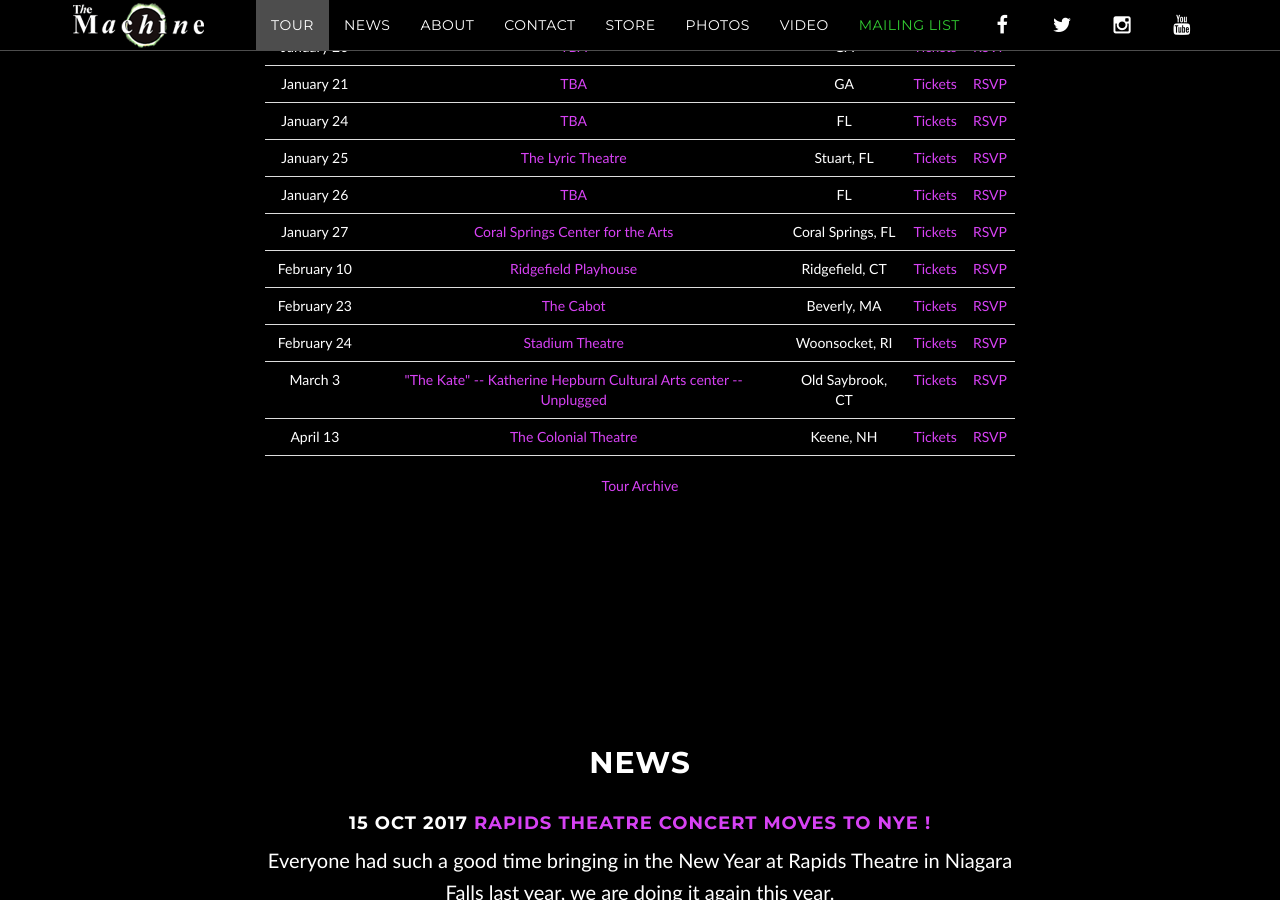
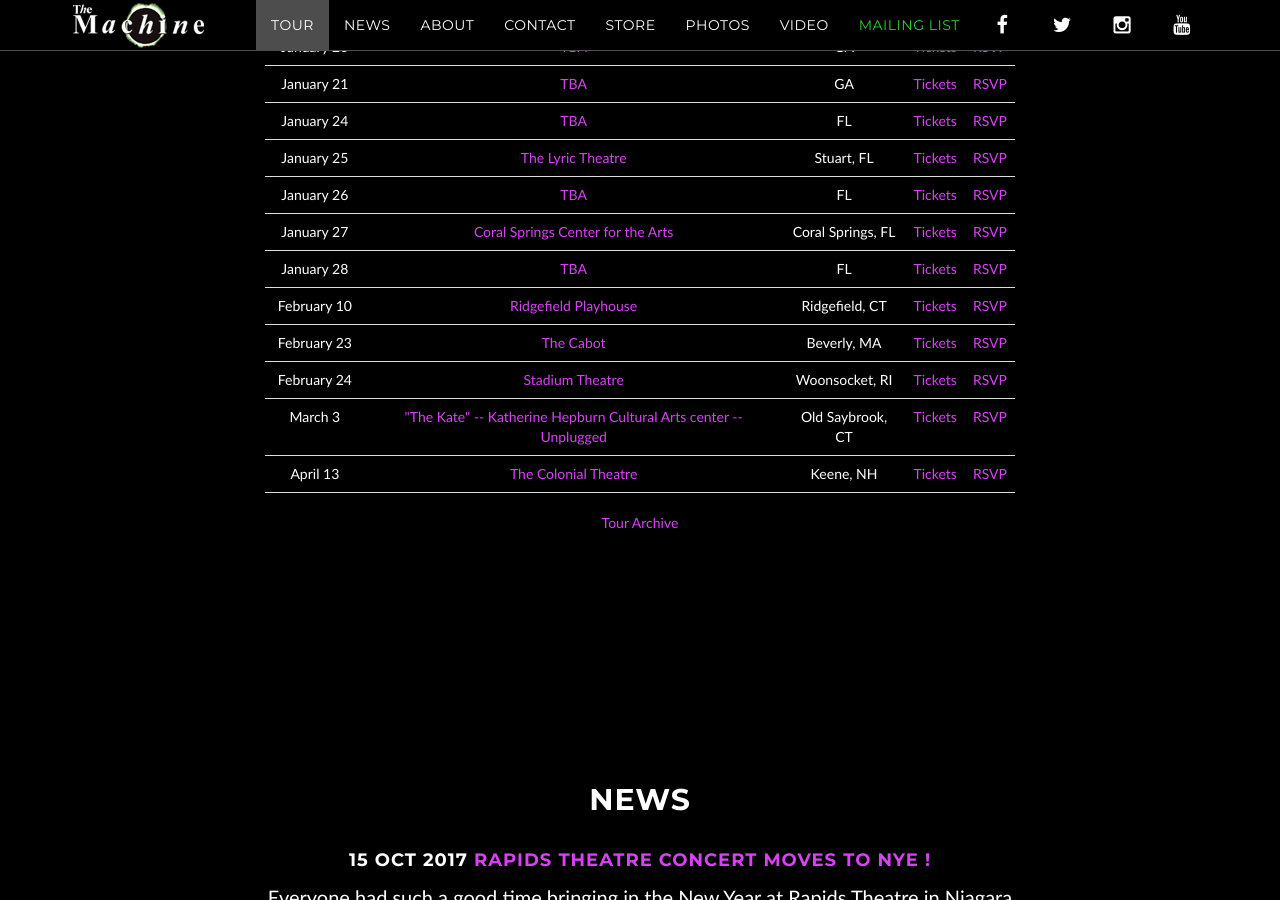
Before and after one commit to machineweb/machineweb.github.io, a Jekyll site: the page built from index.html, in a window 1280 px wide and 900 px high, scrolled down 1403 px. Built offline with Jekyll 4.4.1, drawn with Linux system fonts in a browser that asks for light colours; comment, search, counter and statistics services are not loaded.

Commit message:
New tour item

```diff
--- a/_data/tour.yml
+++ b/_data/tour.yml
@@ -3281,3 +3281,11 @@
     tickets-url: ""
     rsvp-url: ""
     order: "1516942800000"
+
+  - date: "January 28 2018"
+    venue: "TBA"
+    venue-url: ""
+    location: "FL"
+    tickets-url: ""
+    rsvp-url: ""
+    order: "1517115600000"
```
